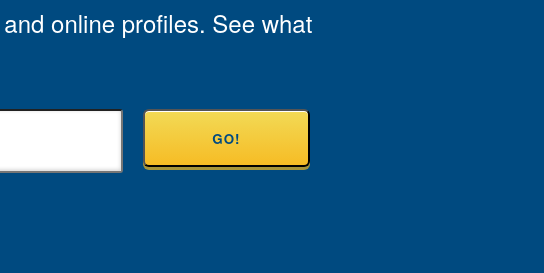
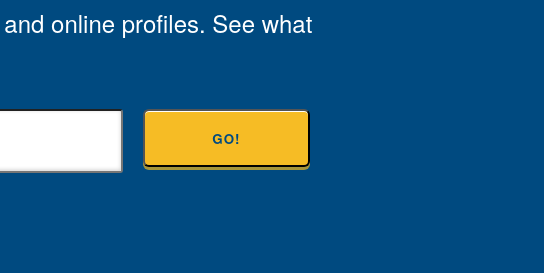
Before and after one commit to Jef7/jcamareno-test, a plain HTML site: page index.html in a window 1280 px wide. Shown: the part 177-450 px from the top of the page, 736-1280 px from the left. Drawn offline with Linux system fonts and the light colour scheme.

Commit message:
Add mouse hover
Mouse hover feature added.
Code with comments.
HTML formatted

```diff
--- a/css/main-style.css
+++ b/css/main-style.css
@@ -185,7 +185,8 @@ body {
 }
 
 .gradient-yellow-color{
-  background-image: linear-gradient(#F2DA56, #F6BC25);
+  background-color: #F6BC25;
+  /* background-image: linear-gradient(#F2DA56, #F6BC25); */
   box-shadow: 0 3px 0 0 #A6953B, inset 0 1px 0 0 #FFFFFF;
   border-radius: 6px;
   border-radius: 6px;
@@ -391,6 +392,10 @@ ul{
   /* padding-bottom: 1%; */
 }
 
+.go-button:hover {
+  background-color: #F2DA56;
+  color: #004A80;
+}
 
 @media screen and (max-width:1200px){
   .box{
--- a/index.html
+++ b/index.html
@@ -10,10 +10,12 @@
 </head>
 
 <body>
+  <!-- GENERAL PAGE CONTAINER -->
     <div class="page-container">
-
+      <!-- HEADER CONTAINER -->
         <div class="header-container padding-top-bottom">
             <div class="content-center">
+              <!-- LOGOS CONTAINER -->
                 <div class="together align-right-content" id="move-down">
                     <div class="company-Logo" id="align-left-logo">
                         <img src="assets/SVGs/Logo.svg" alt="CompanyLogo">
@@ -35,11 +37,11 @@
                         <a class="text-yellow-color bold-text">Start Here</a> - Look up the owner's name, photos and online profiles. See what you find!
                     </p>
                 </div>
-
+                <!-- FORM CONTAINER -->
                 <div class="">
                     <form class="content-center width-total container-form">
                         <input type="email" name="emial" placeholder="EMAIL" class="box-input">
-                        <input class="gradient-yellow-color box-submit" type="submit" value="GO!">
+                        <input class="gradient-yellow-color box-submit go-button" type="submit" value="GO!">
                     </form>
                     <div class="align-left-content">
                         <img src="assets/SVGs/lock.svg" alt="LockLogo" class="lock-Logo">
@@ -49,6 +51,7 @@
             </div>
         </div>
 
+        <!-- BODY CONTAINER -->
         <div class="body-and-footer container-body-and-footer">
             <div class="body-container box-body-footer">
                 <div class="content-center container-index">
@@ -56,9 +59,11 @@
                     <div class="align-center-content">
                         <p id="text-description">Lorem ipsum dolor sit amet, consectetur adipisicing elit, sed do eiusmod tempor incididunt ut labore et dolore magna aliqua. Ut enim ad minim veniam, quis nostrud exercitation ullamco laboris nisi ut aliquip ex ea commodo consequat.</p>
                     </div>
-
+                    <!-- 1-6 CONTAINER -->
                     <div class="together container">
+                      <!-- COLUNM 1 -->
                         <div class="box">
+                            <!-- ELEMENT 1 -->
                             <div class="together">
                                 <div class="circle solid-blue-color  text-yellow-color">
                                     <a class="inside-circle-text">1</a>
@@ -68,7 +73,7 @@
                                     <p>Lorem ipsum dolor sit amet, consectetur adipisicing elit, sed do eiusmod tempor incididunt ut labore et dolore magna aliqua.</p>
                                 </div>
                             </div>
-
+                            <!-- ELEMENT 2 -->
                             <div class="together">
                                 <div class="circle solid-blue-color  text-yellow-color">
                                     <a class="inside-circle-text">2</a>
@@ -78,7 +83,7 @@
                                     <p>Lorem ipsum dolor sit amet, consectetur adipisicing elit, sed do eiusmod tempor incididunt ut labore et dolore magna aliqua.</p>
                                 </div>
                             </div>
-
+                            <!-- ELEMENT 3 -->
                             <div class="together">
                                 <div class="circle solid-blue-color  text-yellow-color">
                                     <a class="inside-circle-text">3</a>
@@ -89,8 +94,9 @@
                                 </div>
                             </div>
                         </div>
-
+                        <!-- COLUNM 2 -->
                         <div class="box">
+                            <!-- ELEMENT 4 -->
                             <div class="together">
                                 <div class="circle solid-blue-color  text-yellow-color">
                                     <a class="inside-circle-text">4</a>
@@ -100,7 +106,7 @@
                                     <p>Lorem ipsum dolor sit amet, consectetur adipisicing elit, sed do eiusmod tempor incididunt ut labore et dolore magna aliqua.</p>
                                 </div>
                             </div>
-
+                            <!-- ELEMENT 5 -->
                             <div class="together">
                                 <div class="circle solid-blue-color  text-yellow-color">
                                     <a class="inside-circle-text">5</a>
@@ -110,7 +116,7 @@
                                     <p>Lorem ipsum dolor sit amet, consectetur adipisicing elit, sed do eiusmod tempor incididunt ut labore et dolore magna aliqua.</p>
                                 </div>
                             </div>
-
+                            <!-- ELEMENT 6 -->
                             <div class="together">
                                 <div class="circle solid-blue-color  text-yellow-color">
                                     <a class="inside-circle-text">6</a>
@@ -124,7 +130,7 @@
                     </div>
                 </div>
             </div>
-
+            <!-- FOOTER -->
             <footer class="footer-container box-body-footer">
                 <div class="together content-center">
                     <p class="text-gray-color" id="text-footer">
@@ -134,7 +140,6 @@
                 </div>
             </footer>
         </div>
-
     </div>
 </body>
 
```
Also changed, not shown: result.html (+6 -2 lines).
